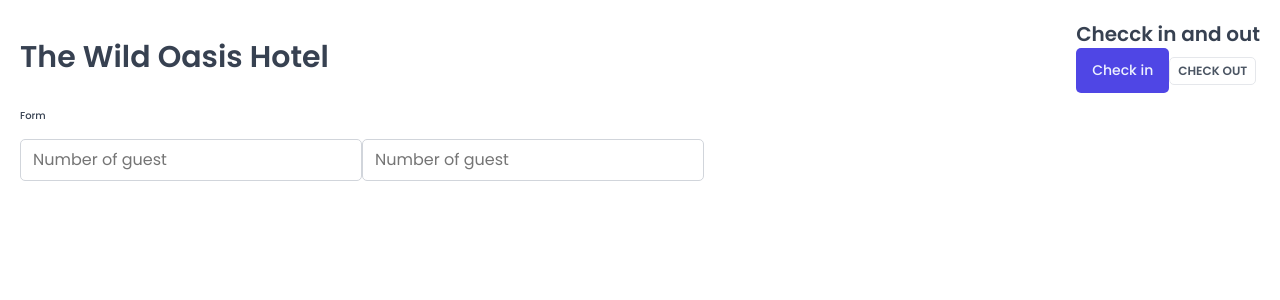
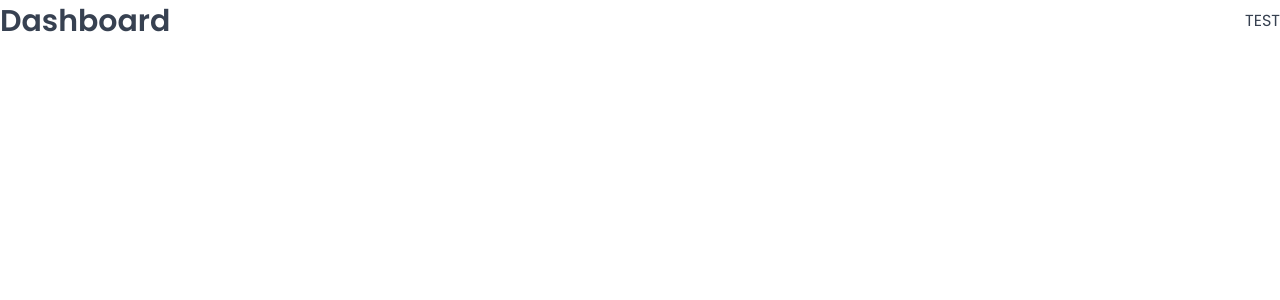
Before and after one commit to mdxramos64136/wild-oasis-hotel, a React (Vite) app: page /dashboard in a window 1280 px wide. Shown: the top 300 px of the page. Built offline with nearby package versions, Linux system fonts and the light colour scheme; a web font is replaced by a local one.

Commit message:
Set React Router, Refactor App.jsx

```diff
--- a/package.json
+++ b/package.json
@@ -12,6 +12,7 @@
   "dependencies": {
     "react": "^19.2.0",
     "react-dom": "^19.2.0",
+    "react-router-dom": "^7.11.0",
     "styled-components": "^6.2.0"
   },
   "devDependencies": {
--- a/src/App.jsx
+++ b/src/App.jsx
@@ -1,43 +1,31 @@
-import styled from "styled-components";
 import GlobalStyles from "./styles/GlobalStyles";
-import Button from "./ui/Button";
-import Input from "./ui/Input";
-import Heading from "./ui/Heading";
-import Row from "./ui/Row";
-
-//styled component
-const StyledApp = styled.div`
-  padding: 20px;
-`;
+import { BrowserRouter, Navigate, Route, Routes } from "react-router-dom";
+import Dashboard from "./pages/Dashboard";
+import Bookings from "./pages/Bookings";
+import Cabins from "./pages/Cabins";
+import Login from "./pages/Login";
+import Settings from "./pages/Settings";
+import Account from "./pages/Account";
+import Users from "./pages/Users";
+import PageNotFound from "./pages/PageNotFound";
 
 function App() {
   return (
     <>
       <GlobalStyles />
-      <StyledApp>
-        <Row type="vertical">
-          <Row type="horizontal">
-            <Heading as="h1">The Wild Oasis Hotel</Heading>
-            <div>
-              <Heading as="h2">Checck in and out</Heading>
-              <Button variation="primary" size="medium" onClick>
-                Check in
-              </Button>
-              <Button variation="secondary" size="small" onClick>
-                Check out
-              </Button>
-            </div>
-          </Row>
-
-          <Row type="vertical">
-            <Heading as="h3">Form</Heading>
-            <form>
-              <Input type="number" placeholder="Number of guest"></Input>
-              <Input type="number" placeholder="Number of guest"></Input>
-            </form>
-          </Row>
-        </Row>
-      </StyledApp>
+      <BrowserRouter>
+        <Routes>
+          <Route index element={<Navigate replace to="dashboard" />} />
+          <Route path="dashboard" element={<Dashboard />} />
+          <Route path="bookings" element={<Bookings />} />
+          <Route path="cabins" element={<Cabins />} />
+          <Route path="users" element={<Users />} />
+          <Route path="settings" element={<Settings />} />
+          <Route path="account" element={<Account />} />
+          <Route path="login" element={<Login />} />
+          <Route path="*" element={<PageNotFound />} />
+        </Routes>
+      </BrowserRouter>
     </>
   );
 }
```
Also changed, not shown: 1 other file (tests, documents, lock files or other folders).
